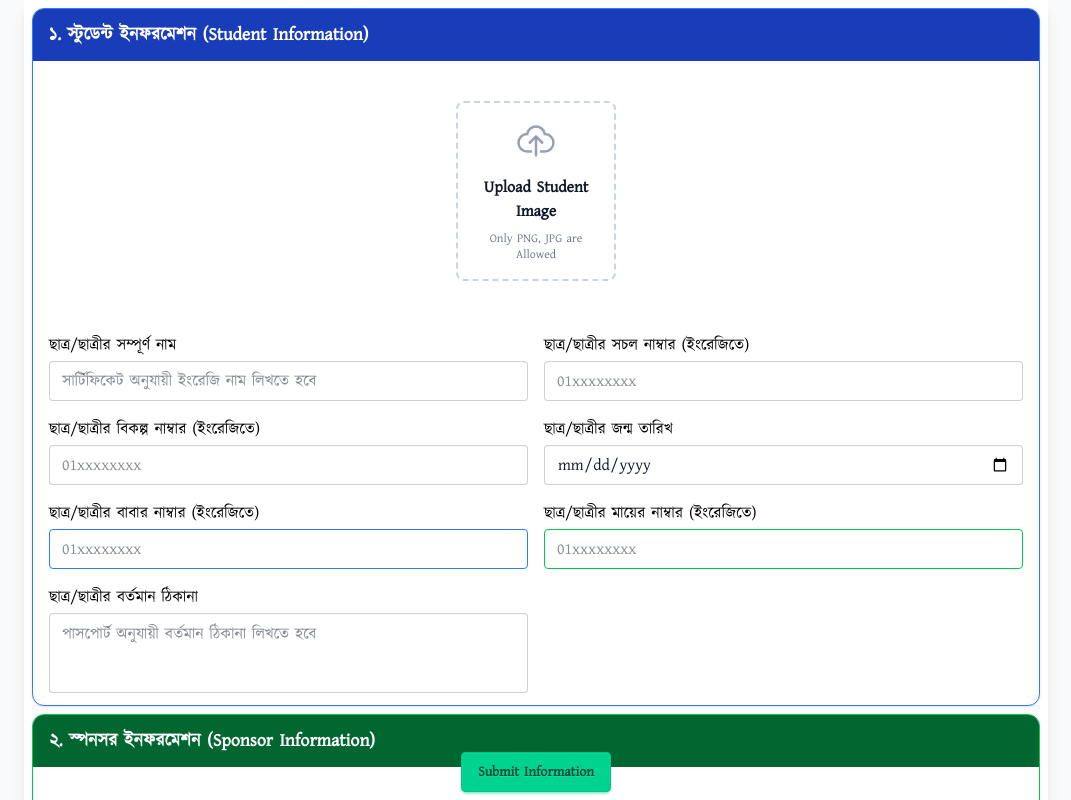
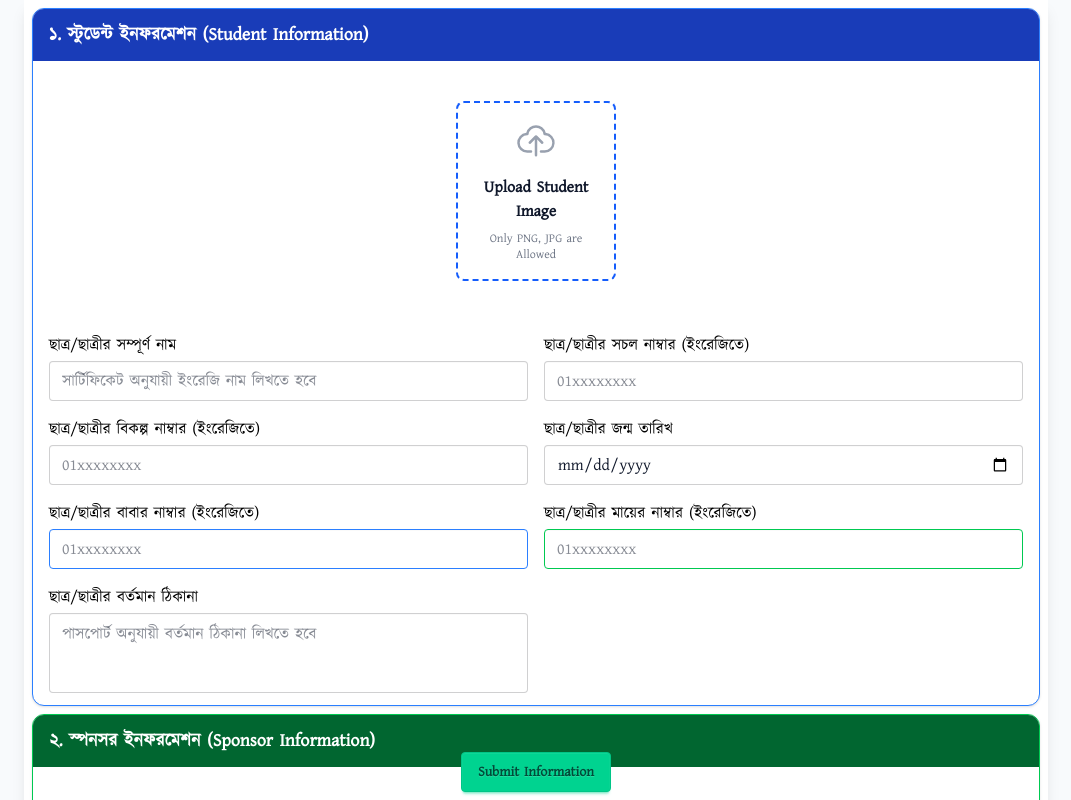
Before and after one commit to hasanujjamanjibon-dev/sakurazaka-student-information-sheet-client, a React (Vite) app: page / in a window 1280 px wide. Shown: the top 800 px of the page, without its empty margins (104-1175 px from the left). Built offline with nearby package versions, Linux system fonts and the light colour scheme; no server answers.

Commit message:
border color changed

```diff
--- a/src/components/StudentInformation.jsx
+++ b/src/components/StudentInformation.jsx
@@ -23,7 +23,7 @@ export default function StudentInformation() {
       {/* Student Photo */}
       <label
         htmlFor="uploadFile1"
-        className="w-40 h-auto mx-auto  my-10 border-2 border-dashed border-slate-300 rounded-lg  cursor-pointer bg-white flex flex-col"
+        className="w-40 h-auto mx-auto  my-10 border-2 border-dashed border-blue-600 rounded-lg  cursor-pointer bg-white flex flex-col"
       >
         {studentPhotoPreview ? (
           <>
```
